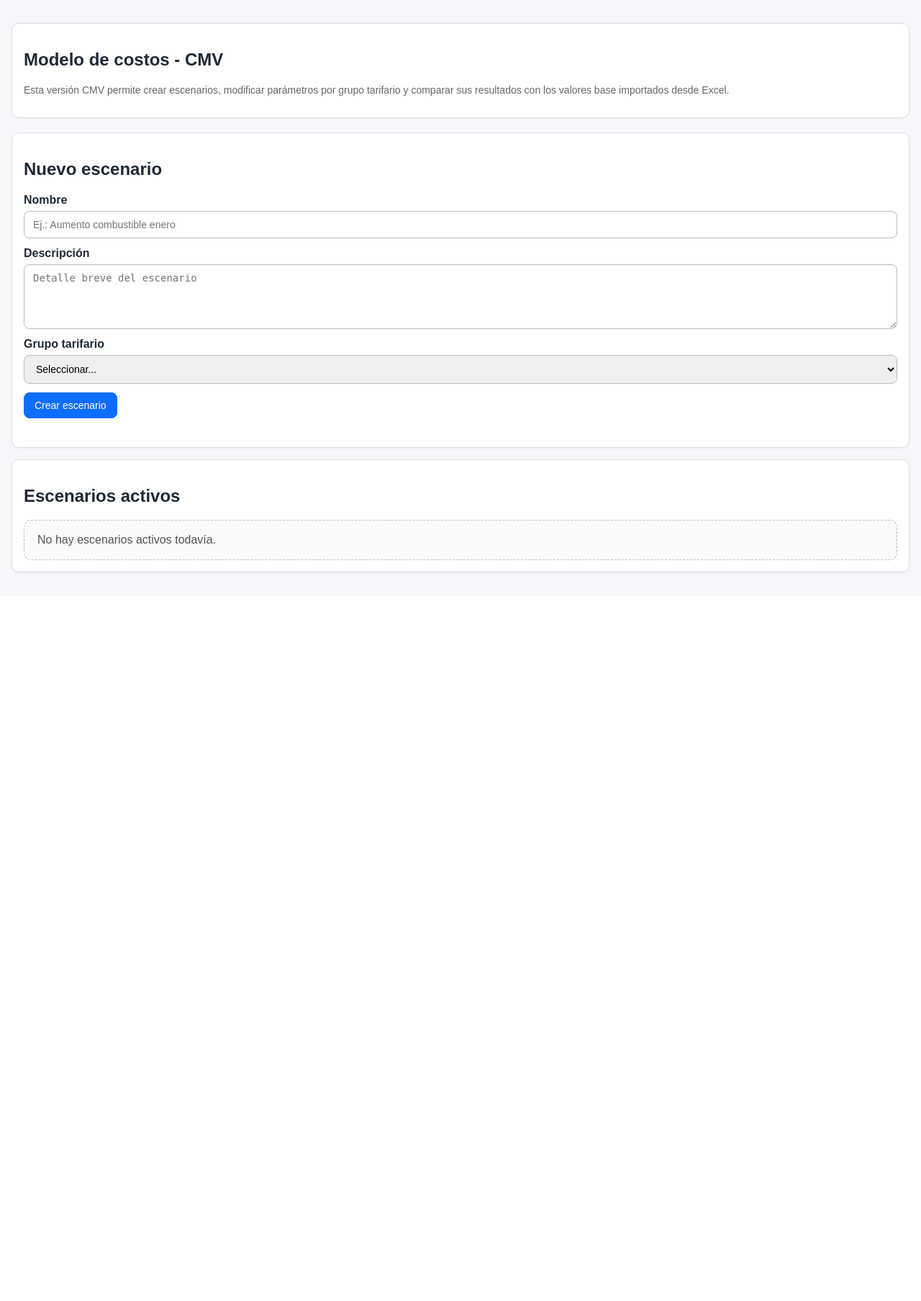
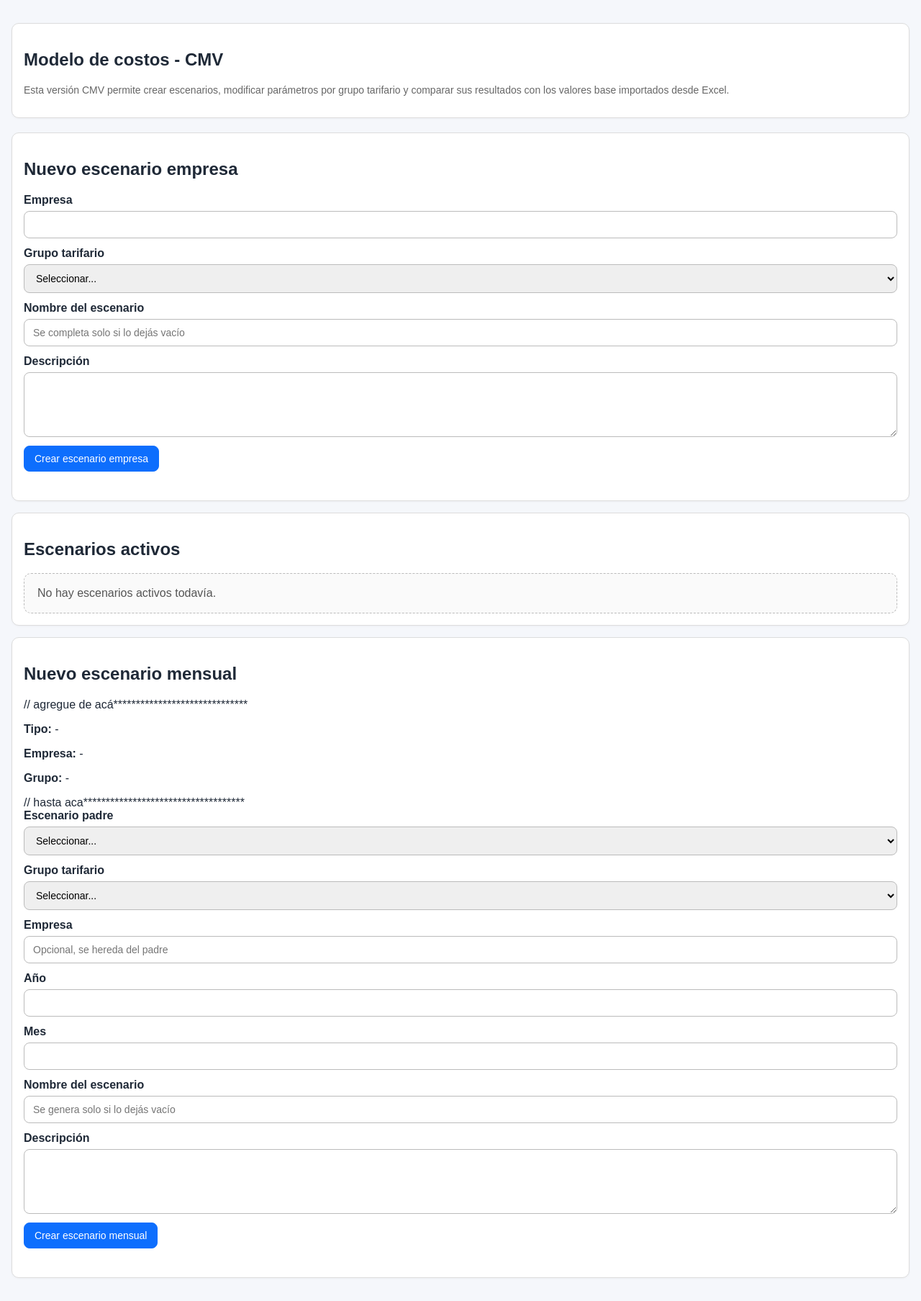
Before and after one commit to pruebastalp-ui/costos-km, a Flask app: template templates/index.html in a window 1280 px wide. Shown: the part 82-1889 px from the top of the page at 72% size. Before the commit the page ends 879 px from the top, so only its background shows below. Run offline with Flask 3, Linux system fonts and the light colour scheme; the template is opened without the code that fills it, so the values that code supplies are empty.

Commit message:
Incorpora el periodo en escenarios

```diff
--- a/app.py
+++ b/app.py
@@ -97,28 +97,76 @@ def inject_globals():
 def load_groups():
     return query_all("SELECT * FROM grupos_tarifarios ORDER BY orden")
 
+def get_param_value_with_inheritance(param_id, grupo_id, escenario_id):
+    """
+    Busca el valor de un parámetro en:
+    1. escenario actual
+    2. escenario padre (recursivo)
+    3. valores_base
+    """
+
+    current_id = escenario_id
+
+    while current_id:
+        row = query_one(
+            """
+            SELECT valor, escenario_padre_id
+            FROM valores_escenario ve
+            JOIN escenarios e ON e.id = ve.escenario_id
+            WHERE ve.parametro_id = %s
+              AND ve.grupo_id = %s
+              AND ve.escenario_id = %s
+            LIMIT 1
+            """,
+            (param_id, grupo_id, current_id)
+        )
+
+        if row and row["valor"] is not None:
+            return float(row["valor"])
+
+        # subir al padre
+        parent = query_one(
+            "SELECT escenario_padre_id FROM escenarios WHERE id = %s",
+            (current_id,)
+        )
+
+        current_id = parent["escenario_padre_id"] if parent else None
+
+    # fallback a base
+    base = query_one(
+        """
+        SELECT valor
+        FROM valores_base
+        WHERE parametro_id = %s
+          AND grupo_id = %s
+        """,
+        (param_id, grupo_id)
+    )
+
+    return float(base["valor"]) if base and base["valor"] is not None else 0.0
 
 def load_parameters_with_values(scenario_id=None):
     rows = query_all(
         """
         SELECT p.id AS parametro_id,
-               p.codigo,
-               p.modulo,
-               p.descripcion,
-               p.unidad,
-               g.codigo AS grupo_codigo,
-               g.nombre AS grupo_nombre,
-               b.valor AS valor_base,
-               v.valor AS valor_escenario
+           p.codigo,
+           p.modulo,
+           p.descripcion,
+           p.unidad,
+           g.id AS grupo_id,
+           g.codigo AS grupo_codigo,
+           g.nombre AS grupo_nombre,
+           b.valor AS valor_base,
+           v.valor AS valor_escenario
         FROM definiciones_parametros p
         CROSS JOIN grupos_tarifarios g
         LEFT JOIN valores_base b
-               ON b.parametro_id = p.id
-              AND b.grupo_id = g.id
+           ON b.parametro_id = p.id
+           AND b.grupo_id = g.id
         LEFT JOIN valores_escenario v
-               ON v.parametro_id = p.id
-              AND v.grupo_id = g.id
-              AND v.escenario_id = %s
+           ON v.parametro_id = p.id
+           AND v.grupo_id = g.id
+           AND v.escenario_id = %s
         ORDER BY p.modulo, p.id, g.orden
         """,
         (scenario_id if scenario_id else -1,)
@@ -149,12 +197,11 @@ def load_parameters_with_values(scenario_id=None):
 
         base_value = float(r["valor_base"]) if r["valor_base"] is not None else 0.0
 
-        if r["valor_escenario"] is not None:
-            effective = float(r["valor_escenario"])
-        elif r["valor_base"] is not None:
-            effective = float(r["valor_base"])
-        else:
-            effective = 0.0
+        effective = get_param_value_with_inheritance(
+            r["parametro_id"],
+            r["grupo_id"],
+            scenario_id
+        )
 
         grouped[modulo][codigo]["values"][grupo_codigo] = effective
         grouped[modulo][codigo]["base_values"][grupo_codigo] = base_value
@@ -383,50 +430,141 @@ def index():
 
         FROM escenarios e
         WHERE e.activo = 1
-        ORDER BY e.es_base DESC, e.creado_en DESC, e.id DESC
+        ORDER BY
+            e.es_base DESC,
+            e.empresa_nombre ASC,
+            e.periodo_anio ASC,
+            e.periodo_mes ASC,
+            e.creado_en DESC,
+            e.id DESC
         """
     )
 
     groups = load_groups()
-    # El valor original antes del cambio para mostrar host del mysql
-    #return render_template("index.html", escenarios=escenarios, groups=groups)
-    return render_template("index.html",escenarios=escenarios,groups=groups,mysql_host=MYSQL_HOST)
+
+    escenarios_padre = query_all(
+        """
+        SELECT id, nombre, grupo_codigo, tipo_escenario, empresa_nombre, periodo_anio, periodo_mes
+        FROM escenarios
+        WHERE activo = 1
+          AND es_base = 0
+        ORDER BY empresa_nombre ASC, periodo_anio ASC, periodo_mes ASC, id ASC
+        """
+    )
+
+    return render_template(
+        "index.html",
+        escenarios=escenarios,
+        groups=groups,
+        escenarios_padre=escenarios_padre,
+        mysql_host=MYSQL_HOST
+    )
+
 
 @app.route("/escenario/nuevo", methods=["POST"])
 @login_required
+
+
+
 def nuevo_escenario():
     nombre = request.form.get("nombre", "").strip()
     descripcion = request.form.get("descripcion", "").strip() or None
-    grupo_codigo = request.form.get("grupo_codigo", "").strip() or None
+    grupo_codigo = request.form.get("grupo_codigo", "").strip()
+    tipo_escenario = request.form.get("tipo_escenario", "empresa").strip()
 
-    if not nombre:
-        flash("Ingresá un nombre para el escenario.", "error")
+    escenario_padre_id = request.form.get("escenario_padre_id")
+    empresa_nombre = request.form.get("empresa_nombre", "").strip() or None
+    periodo_anio = request.form.get("periodo_anio")
+    periodo_mes = request.form.get("periodo_mes")
+
+    if not grupo_codigo:
+        flash("Seleccioná un grupo tarifario.", "error")
         return redirect(url_for("index"))
 
-    if not grupo_codigo:
-        flash("Seleccioná un grupo tarifario para el escenario.", "error")
+    if tipo_escenario not in ("general", "empresa", "mensual"):
+        flash("Tipo de escenario inválido.", "error")
         return redirect(url_for("index"))
+
+    try:
+        escenario_padre_id = int(escenario_padre_id) if escenario_padre_id else None
+    except Exception:
+        escenario_padre_id = None
+
+    if tipo_escenario == "empresa":
+        if not empresa_nombre:
+            flash("Ingresá el nombre de la empresa.", "error")
+            return redirect(url_for("index"))
+        if not nombre:
+            nombre = f"{empresa_nombre} - base"
+
+    if tipo_escenario == "mensual":
+        if not escenario_padre_id:
+            flash("Para un escenario mensual tenés que indicar un escenario padre.", "error")
+            return redirect(url_for("index"))
+
+        if not periodo_anio or not periodo_mes:
+            flash("Ingresá año y mes del escenario mensual.", "error")
+            return redirect(url_for("index"))
+
+        try:
+            periodo_anio = int(periodo_anio)
+            periodo_mes = int(periodo_mes)
+        except Exception:
+            flash("Año o mes inválido.", "error")
+            return redirect(url_for("index"))
+
+        if periodo_mes < 1 or periodo_mes > 12:
+            flash("El mes debe estar entre 1 y 12.", "error")
+            return redirect(url_for("index"))
+
+        if not empresa_nombre:
+            padre = query_one(
+                "SELECT empresa_nombre, nombre FROM escenarios WHERE id=%s",
+                (escenario_padre_id,)
+            )
+            if padre:
+                empresa_nombre = padre.get("empresa_nombre") or padre.get("nombre")
+
+        if not nombre:
+            nombre = build_monthly_name(empresa_nombre, periodo_anio, periodo_mes)
+
+    if tipo_escenario == "general" and not nombre:
+        nombre = "Escenario general"
 
     try:
         existe_base = query_one(
             "SELECT id FROM escenarios WHERE es_base = 1 AND activo = 1 LIMIT 1"
         )
 
-        es_base = 0 if existe_base else 1
+        es_base = 0
+        if not existe_base and tipo_escenario == "general":
+            es_base = 1
 
         execute(
             """
-            INSERT INTO escenarios (nombre, descripcion, grupo_codigo, es_base, activo)
-            VALUES (%s, %s, %s, %s, 1)
+            INSERT INTO escenarios
+            (
+                nombre, descripcion, grupo_codigo, escenario_padre_id,
+                tipo_escenario, empresa_nombre, periodo_anio, periodo_mes,
+                es_base, activo
+            )
+            VALUES (%s,%s,%s,%s,%s,%s,%s,%s,%s,1)
             """,
-            (nombre, descripcion, grupo_codigo, es_base)
+            (
+                nombre,
+                descripcion,
+                grupo_codigo,
+                escenario_padre_id,
+                tipo_escenario,
+                empresa_nombre,
+                periodo_anio if periodo_anio else None,
+                periodo_mes if periodo_mes else None,
+                es_base,
+            )
         )
         commit()
 
-        if es_base:
-            flash("Escenario base creado.", "ok")
-        else:
-            flash("Escenario creado.", "ok")
+        flash("Escenario creado.", "ok")
 
     except Exception as exc:
         rollback()
@@ -587,6 +725,19 @@ def escenario(scenario_id):
         ordered_results=ordered_results,
         impact_summary=impact_summary,
     )
+def build_next_month_defaults(escenario):
+    if escenario.get("periodo_anio") and escenario.get("periodo_mes"):
+        next_anio, next_mes = next_period(escenario["periodo_anio"], escenario["periodo_mes"])
+    else:
+        next_anio, next_mes = None, None
+
+    return {
+        "escenario_padre_id": escenario["id"],
+        "grupo_codigo": escenario.get("grupo_codigo"),
+        "empresa_nombre": escenario.get("empresa_nombre"),
+        "periodo_anio": next_anio,
+        "periodo_mes": next_mes,
+    }
 
 @app.route("/escenario/<int:scenario_id>/exportar_excel")
 @login_required
--- a/crear_usuario.py
+++ b/crear_usuario.py
@@ -1,6 +1,6 @@
 from werkzeug.security import generate_password_hash
 
 usuario = "nico"
-password = "UPTalpPBA26"
+password = "uptalppba26"
 
 print(generate_password_hash(password))
--- a/templates/index.html
+++ b/templates/index.html
@@ -180,31 +180,19 @@
 </section>
 
 <section class="card">
-  <h2>Nuevo escenario</h2>
+  <h2>Nuevo escenario empresa</h2>
   <form method="post" action="{{ url_for('nuevo_escenario') }}">
+    <input type="hidden" name="tipo_escenario" value="empresa">
+
     <div class="form-grid">
       <div class="form-row">
-        <label for="nombre">Nombre</label>
-        <input
-          type="text"
-          id="nombre"
-          name="nombre"
-          placeholder="Ej.: Aumento combustible enero"
-          required
-        >
+        <label for="empresa_nombre">Empresa</label>
+        <input type="text" id="empresa_nombre" name="empresa_nombre" required>
       </div>
 
       <div class="form-row">
-        <label for="descripcion">Descripción</label>
-        <textarea
-          id="descripcion"
-          name="descripcion"
-          placeholder="Detalle breve del escenario"
-        ></textarea>
-      </div>
-      <div class="form-row">
-        <label for="grupo_codigo">Grupo tarifario</label>
-        <select id="grupo_codigo" name="grupo_codigo" required>
+        <label for="grupo_codigo_empresa">Grupo tarifario</label>
+        <select id="grupo_codigo_empresa" name="grupo_codigo" required>
           <option value="">Seleccionar...</option>
           {% for g in groups %}
             <option value="{{ g.codigo }}">{{ g.codigo }}</option>
@@ -212,10 +200,19 @@
         </select>
       </div>
 
+      <div class="form-row">
+        <label for="nombre_empresa">Nombre del escenario</label>
+        <input type="text" id="nombre_empresa" name="nombre" placeholder="Se completa solo si lo dejás vacío">
+      </div>
+
+      <div class="form-row">
+        <label for="descripcion_empresa">Descripción</label>
+        <textarea id="descripcion_empresa" name="descripcion"></textarea>
+      </div>
     </div>
 
     <div class="actions">
-      <button type="submit" class="btn btn-primary">Crear escenario</button>
+      <button type="submit" class="btn btn-primary">Crear escenario empresa</button>
     </div>
   </form>
 </section>
@@ -312,4 +309,79 @@
   {% endif %}
 </section>
 
+<section class="card">
+  <h2>Nuevo escenario mensual</h2>
+
+// agregue de acá******************************
+<p><strong>Tipo:</strong> {{ esc.tipo_escenario or "-" }}</p>
+<p><strong>Empresa:</strong> {{ esc.empresa_nombre or "-" }}</p>
+<p><strong>Grupo:</strong> {{ esc.grupo_codigo or "-" }}</p>
+
+{% if esc.periodo_anio and esc.periodo_mes %}
+<p><strong>Período:</strong> {{ esc.periodo_mes }}/{{ esc.periodo_anio }}</p>
+{% endif %}
+
+{% if esc.escenario_padre_id %}
+<p><strong>Padre:</strong> #{{ esc.escenario_padre_id }}</p>
+{% endif %}
+// hasta aca************************************
+
+  <form method="post" action="{{ url_for('nuevo_escenario') }}">
+    <input type="hidden" name="tipo_escenario" value="mensual">
+
+    <div class="form-grid">
+      <div class="form-row">
+        <label for="escenario_padre_id">Escenario padre</label>
+        <select id="escenario_padre_id" name="escenario_padre_id" required>
+          <option value="">Seleccionar...</option>
+          {% for ep in escenarios_padre %}
+            <option value="{{ ep.id }}">
+              {{ ep.nombre }}{% if ep.grupo_codigo %} ({{ ep.grupo_codigo }}){% endif %}
+            </option>
+          {% endfor %}
+        </select>
+      </div>
+
+      <div class="form-row">
+        <label for="grupo_codigo_mensual">Grupo tarifario</label>
+        <select id="grupo_codigo_mensual" name="grupo_codigo" required>
+          <option value="">Seleccionar...</option>
+          {% for g in groups %}
+            <option value="{{ g.codigo }}">{{ g.codigo }}</option>
+          {% endfor %}
+        </select>
+      </div>
+
+      <div class="form-row">
+        <label for="empresa_nombre_mensual">Empresa</label>
+        <input type="text" id="empresa_nombre_mensual" name="empresa_nombre" placeholder="Opcional, se hereda del padre">
+      </div>
+
+      <div class="form-row">
+        <label for="periodo_anio">Año</label>
+        <input type="number" id="periodo_anio" name="periodo_anio" min="2020" max="2100" required>
+      </div>
+
+      <div class="form-row">
+        <label for="periodo_mes">Mes</label>
+        <input type="number" id="periodo_mes" name="periodo_mes" min="1" max="12" required>
+      </div>
+
+      <div class="form-row">
+        <label for="nombre_mensual">Nombre del escenario</label>
+        <input type="text" id="nombre_mensual" name="nombre" placeholder="Se genera solo si lo dejás vacío">
+      </div>
+
+      <div class="form-row">
+        <label for="descripcion_mensual">Descripción</label>
+        <textarea id="descripcion_mensual" name="descripcion"></textarea>
+      </div>
+    </div>
+
+    <div class="actions">
+      <button type="submit" class="btn btn-primary">Crear escenario mensual</button>
+    </div>
+  </form>
+</section>
+
 {% endblock %}
```
